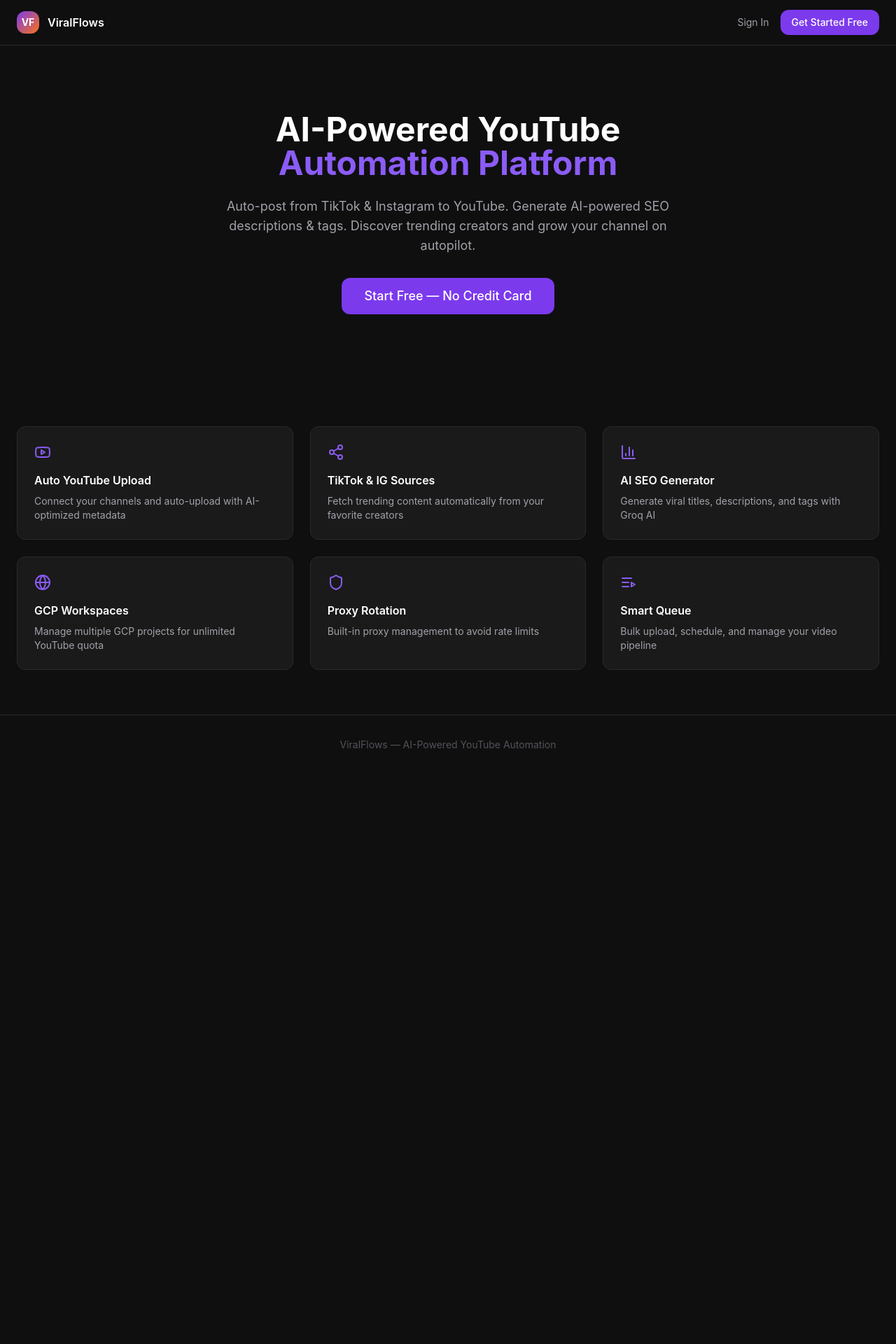
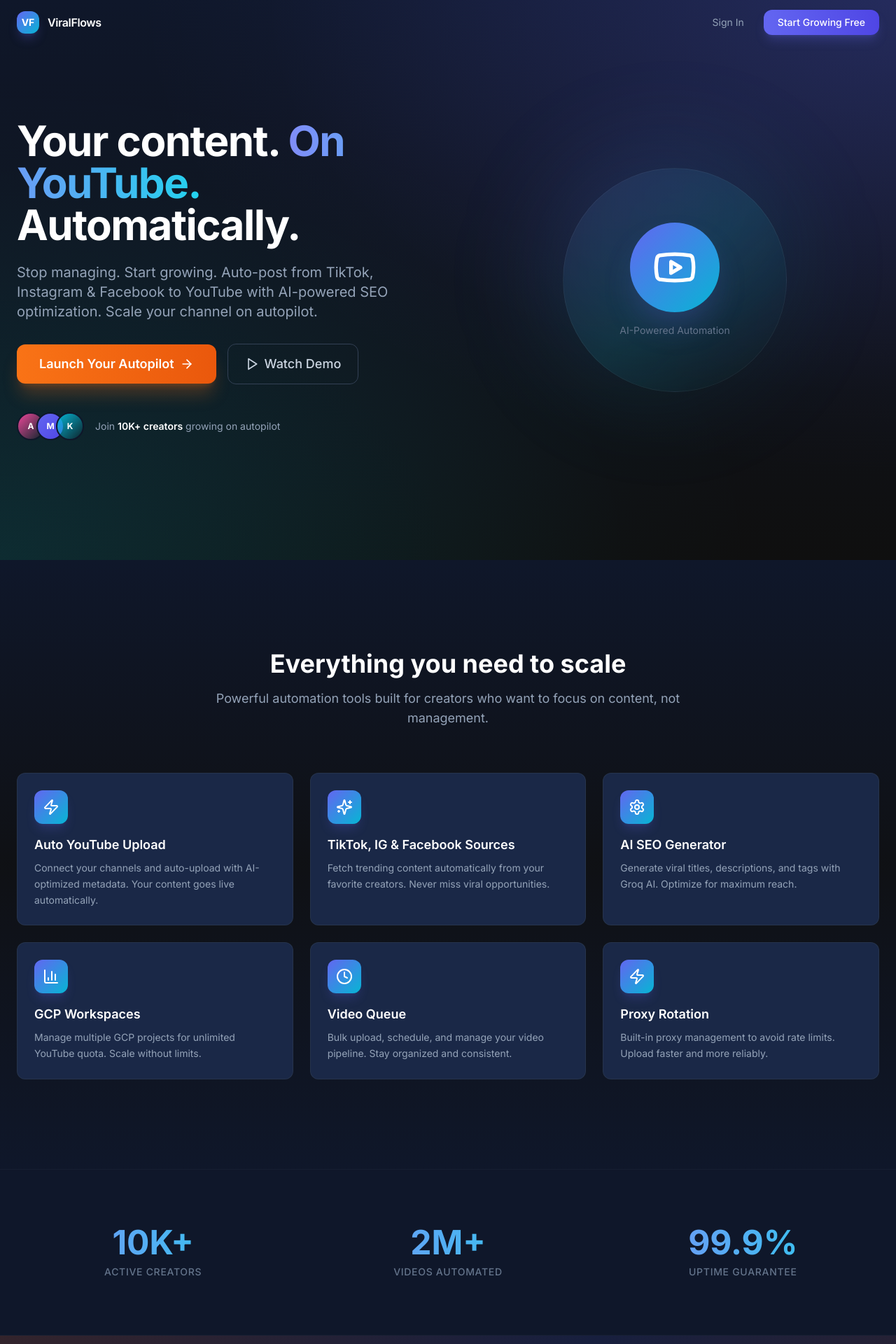
Before and after one commit to noobhere171-svg/viralflows, a React (Vite) app in the folder artifacts/web/: page / in a window 1280 px wide. Shown: the top 1920 px of the page at 70% size. Before the commit the page ends 1106 px from the top, so only its background shows below. Built offline with nearby package versions, Linux system fonts and the light colour scheme; no server answers.

Commit message:
landing: redesign matching Manus AI layout with animations, gradients, text corrections

```diff
--- a/artifacts/web/index.html
+++ b/artifacts/web/index.html
@@ -3,9 +3,16 @@
   <head>
     <meta charset="UTF-8" />
     <link rel="icon" type="image/svg+xml" href="/favicon.svg" />
-    <meta name="viewport" content="width=device-width, initial-scale=1.0" />
-    <title>ViralFlows — AI-Powered Automation</title>
-    <meta name="description" content="Automate your YouTube channel with AI-powered tools. Auto-post from TikTok to YouTube, generate SEO descriptions & tags, and grow your channel on autopilot." />
+    <meta name="viewport" content="width=device-width, initial-scale=1.0, maximum-scale=1" />
+    <title>ViralFlows — Your Content. On YouTube. Automatically.</title>
+    <meta name="description" content="Auto-post from TikTok, Instagram & Facebook to YouTube with AI-powered SEO optimization. Scale your channel on autopilot." />
+    <meta property="og:type" content="website" />
+    <meta property="og:title" content="ViralFlows — YouTube Automation Platform" />
+    <meta property="og:description" content="Auto-post from TikTok, Instagram & Facebook to YouTube with AI-powered SEO. Scale your channel on autopilot." />
+    <meta name="twitter:card" content="summary_large_image" />
+    <link rel="preconnect" href="https://fonts.googleapis.com" />
+    <link rel="preconnect" href="https://fonts.gstatic.com" crossorigin />
+    <link href="https://fonts.googleapis.com/css2?family=Geist:wght@400;500;600;700;800&family=Inter:wght@400;500;600;700&display=swap" rel="stylesheet" />
   </head>
   <body class="antialiased">
     <div id="root"></div>
--- a/artifacts/web/src/index.css
+++ b/artifacts/web/src/index.css
@@ -49,3 +49,41 @@
 .card-hover:hover {
   border-color: hsl(263 70% 50% / 0.3);
 }
+
+/* ========== Landing Page Animations ========== */
+@keyframes fadeIn {
+  from { opacity: 0; transform: translateY(20px); }
+  to { opacity: 1; transform: translateY(0); }
+}
+
+@keyframes float {
+  0%, 100% { transform: translateY(0px); }
+  50% { transform: translateY(-20px); }
+}
+
+.animate-fade-in {
+  animation: fadeIn 0.8s ease-out forwards;
+}
+
+.animate-float {
+  animation: float 6s ease-in-out infinite;
+}
+
+.delay-200 { animation-delay: 200ms; }
+.delay-400 { animation-delay: 400ms; }
+.delay-600 { animation-delay: 600ms; }
+
+/* Landing page hero gradient overlay */
+.hero-gradient {
+  background: radial-gradient(ellipse at top right, rgba(99,102,241,0.15), transparent 50%),
+              radial-gradient(ellipse at bottom left, rgba(6,182,212,0.1), transparent 50%),
+              linear-gradient(to bottom, #0f172a, #0f0f0f);
+}
+
+.features-gradient {
+  background: linear-gradient(to bottom, #0f172a, rgba(15,15,15,0.8), #0f172a);
+}
+
+.cta-gradient {
+  background: linear-gradient(135deg, rgba(255,107,53,0.15), rgba(99,102,241,0.1), rgba(255,107,53,0.15));
+}
--- a/artifacts/web/src/pages/landing/LandingPage.tsx
+++ b/artifacts/web/src/pages/landing/LandingPage.tsx
@@ -1,73 +1,187 @@
+import { useEffect, useState } from "react";
 import { useNavigate } from "react-router-dom";
-import { BarChart3, Youtube, Share2, Globe, Shield, ListVideo } from "lucide-react";
+import { ArrowRight, Play, Zap, Sparkles, Settings, BarChart3, Clock, Youtube } from "lucide-react";
 
-const steps = [
-  { num: 1, title: "Import Channels", desc: "Add your YouTube channels with source accounts and workspace emails", cta: "Import Channels", route: "/channels", icon: Youtube },
-  { num: 2, title: "Upload OAuth Files", desc: "Upload client_secret JSON files for each workspace to enable YouTube API access", cta: "Go to Workspaces", route: "/workspaces", icon: Shield },
-  { num: 3, title: "Auto-Assign GCP", desc: "Let the system create GCP projects and assign channels automatically", cta: "Auto-Assign", route: "/workspaces", icon: Globe },
-  { num: 4, title: "Authorize", desc: "Authorize each GCP project with Google to enable uploads", cta: "Authorize", route: "/workspaces", icon: Share2 },
-  { num: 5, title: "Add Sources", desc: "Connect TikTok, Instagram, or Facebook accounts to automatically fetch viral content", cta: "Add Sources", route: "/sources", icon: Share2 },
-  { num: 6, title: "Start Uploading", desc: "Activate your first workflow and begin auto-uploading to YouTube", cta: "Go to Queue", route: "/video-queue", icon: ListVideo },
+const features = [
+  { icon: Zap, title: "Auto YouTube Upload", desc: "Connect your channels and auto-upload with AI-optimized metadata. Your content goes live automatically." },
+  { icon: Sparkles, title: "TikTok, IG & Facebook Sources", desc: "Fetch trending content automatically from your favorite creators. Never miss viral opportunities." },
+  { icon: Settings, title: "AI SEO Generator", desc: "Generate viral titles, descriptions, and tags with Groq AI. Optimize for maximum reach." },
+  { icon: BarChart3, title: "GCP Workspaces", desc: "Manage multiple GCP projects for unlimited YouTube quota. Scale without limits." },
+  { icon: Clock, title: "Video Queue", desc: "Bulk upload, schedule, and manage your video pipeline. Stay organized and consistent." },
+  { icon: Zap, title: "Proxy Rotation", desc: "Built-in proxy management to avoid rate limits. Upload faster and more reliably." },
+];
+
+const stats = [
+  { value: "10K+", label: "Active Creators" },
+  { value: "2M+", label: "Videos Automated" },
+  { value: "99.9%", label: "Uptime Guarantee" },
 ];
 
 export default function LandingPage() {
   const navigate = useNavigate();
+  const [scrolled, setScrolled] = useState(false);
+
+  useEffect(() => {
+    const onScroll = () => setScrolled(window.scrollY > 50);
+    window.addEventListener("scroll", onScroll, { passive: true });
+    return () => window.removeEventListener("scroll", onScroll);
+  }, []);
 
   return (
-    <div className="min-h-screen bg-[#0f0f0f]">
-      {/* Nav */}
-      <div className="border-b border-[#2a2a2a]">
+    <div className="min-h-screen bg-[#0f172a]">
+      {/* ─── Navbar ─── */}
+      <nav className={`fixed top-0 left-0 right-0 z-50 transition-all duration-300 ${
+        scrolled ? "bg-[#0f172a]/80 backdrop-blur-xl border-b border-white/5" : "bg-transparent"
+      }`}>
         <div className="max-w-7xl mx-auto px-6 h-16 flex items-center justify-between">
           <div className="flex items-center gap-3">
-            <div className="w-8 h-8 rounded-lg bg-gradient-to-br from-violet-600 to-orange-500 flex items-center justify-center font-bold text-white text-sm">VF</div>
-            <span className="font-semibold text-white">ViralFlows</span>
+            <div className="w-8 h-8 rounded-lg bg-gradient-to-br from-indigo-500 to-cyan-500 flex items-center justify-center font-bold text-white text-sm shadow-lg shadow-indigo-500/25">VF</div>
+            <span className="font-semibold text-white tracking-tight">ViralFlows</span>
           </div>
-          <div className="flex items-center gap-4">
-            <button onClick={() => navigate("/login")} className="text-sm text-zinc-400 hover:text-white transition-colors">Sign In</button>
-            <button onClick={() => navigate("/register")} className="bg-violet-600 hover:bg-violet-700 text-white px-4 py-2 rounded-lg text-sm font-medium transition-colors">Get Started Free</button>
+          <div className="flex items-center gap-3">
+            <button onClick={() => navigate("/login")} className="text-sm text-slate-400 hover:text-white transition-colors px-4 py-2">Sign In</button>
+            <button onClick={() => navigate("/register")} className="bg-gradient-to-r from-indigo-500 to-indigo-600 hover:from-indigo-600 hover:to-indigo-700 text-white px-5 py-2 rounded-lg text-sm font-medium transition-all shadow-lg shadow-indigo-500/25">Start Growing Free</button>
           </div>
         </div>
-      </div>
+      </nav>
 
-      {/* Hero */}
-      <div className="max-w-7xl mx-auto px-6 py-24 text-center">
-        <h1 className="text-5xl font-bold text-white mb-6">
-          AI-Powered YouTube<br />
-          <span className="text-violet-500">Automation Platform</span>
-        </h1>
-        <p className="text-zinc-400 text-lg max-w-2xl mx-auto mb-8">
-          Auto-post from TikTok & Instagram to YouTube. Generate AI-powered SEO descriptions & tags.
-          Discover trending creators and grow your channel on autopilot.
-        </p>
-        <button onClick={() => navigate("/register")} className="bg-violet-600 hover:bg-violet-700 text-white px-8 py-3 rounded-xl text-lg font-medium transition-colors">
-          Start Free — No Credit Card
-        </button>
-      </div>
+      {/* ─── Hero ─── */}
+      <section className="relative min-h-screen flex items-center overflow-hidden">
+        <div className="absolute inset-0 hero-gradient" />
+        <div className="absolute inset-0 bg-[radial-gradient(ellipse_at_top_right,rgba(99,102,241,0.12),transparent_60%),radial-gradient(ellipse_at_bottom_left,rgba(6,182,212,0.08),transparent_60%)]" />
 
-      {/* Features */}
-      <div className="max-w-7xl mx-auto px-6 py-16">
-        <div className="grid grid-cols-3 gap-6">
-          {[
-            { icon: Youtube, title: "Auto YouTube Upload", desc: "Connect your channels and auto-upload with AI-optimized metadata" },
-            { icon: Share2, title: "TikTok & IG Sources", desc: "Fetch trending content automatically from your favorite creators" },
-            { icon: BarChart3, title: "AI SEO Generator", desc: "Generate viral titles, descriptions, and tags with Groq AI" },
-            { icon: Globe, title: "GCP Workspaces", desc: "Manage multiple GCP projects for unlimited YouTube quota" },
-            { icon: Shield, title: "Proxy Rotation", desc: "Built-in proxy management to avoid rate limits" },
-            { icon: ListVideo, title: "Smart Queue", desc: "Bulk upload, schedule, and manage your video pipeline" },
-          ].map((feat) => (
-            <div key={feat.title} className="bg-[#1a1a1a] border border-[#2a2a2a] rounded-xl p-6 card-hover">
-              <feat.icon className="text-violet-500 mb-4" size={24} />
-              <h3 className="text-white font-semibold mb-2">{feat.title}</h3>
-              <p className="text-zinc-400 text-sm">{feat.desc}</p>
+        <div className="relative max-w-7xl mx-auto px-6 w-full">
+          <div className="flex flex-col md:flex-row items-center gap-12 md:gap-16">
+            {/* Left: Text */}
+            <div className="flex-1 pt-24 md:pt-0 text-center md:text-left">
+              <h1 className="text-4xl sm:text-5xl lg:text-6xl font-extrabold text-white leading-tight tracking-tight">
+                Your content.{" "}
+                <span className="bg-gradient-to-r from-indigo-400 to-cyan-400 bg-clip-text text-transparent">On YouTube.</span>
+                <br />
+                <span>Automatically.</span>
+              </h1>
+
+              <p className="mt-6 text-lg sm:text-xl text-slate-400 max-w-xl leading-relaxed animate-fade-in delay-200">
+                Stop managing. Start growing. Auto-post from TikTok, Instagram &amp; Facebook to YouTube with AI-powered SEO optimization. Scale your channel on autopilot.
+              </p>
+
+              <div className="mt-8 flex flex-col sm:flex-row items-center gap-4 animate-fade-in delay-400">
+                <button onClick={() => navigate("/register")} className="group bg-gradient-to-r from-orange-500 to-orange-600 hover:from-orange-600 hover:to-orange-700 text-white px-8 py-3.5 rounded-xl text-lg font-semibold transition-all shadow-xl shadow-orange-500/25 flex items-center gap-2">
+                  Launch Your Autopilot
+                  <ArrowRight className="w-5 h-5 group-hover:translate-x-1 transition-transform" />
+                </button>
+                <button className="flex items-center gap-2 text-slate-300 hover:text-white px-6 py-3.5 rounded-xl border border-slate-700 hover:border-slate-500 transition-all text-lg font-medium">
+                  <Play className="w-5 h-5" />
+                  Watch Demo
+                </button>
+              </div>
+
+              <div className="mt-10 flex items-center gap-4 animate-fade-in delay-600">
+                <div className="flex -space-x-3">
+                  {["from-pink-500", "from-indigo-500", "from-cyan-500"].map((g, i) => (
+                    <div key={i} className={`w-10 h-10 rounded-full bg-gradient-to-br ${g} to-${g === "from-pink-500" ? "rose-600" : g === "from-indigo-500" ? "indigo-600" : "cyan-600"} border-2 border-[#0f172a] flex items-center justify-center text-xs font-bold text-white`}>
+                      {["A", "M", "K"][i]}
+                    </div>
+                  ))}
+                </div>
+                <span className="text-slate-400 text-sm">Join <span className="text-white font-semibold">10K+ creators</span> growing on autopilot</span>
+              </div>
             </div>
-          ))}
+
+            {/* Right: Floating Illustration (Desktop only) */}
+            <div className="hidden md:block flex-1 relative">
+              <div className="relative w-full aspect-square max-w-lg mx-auto">
+                <div className="absolute inset-0 animate-float">
+                  <div className="w-72 h-72 lg:w-96 lg:h-96 rounded-full bg-gradient-to-br from-indigo-500/20 via-cyan-500/10 to-transparent blur-3xl absolute top-1/2 left-1/2 -translate-x-1/2 -translate-y-1/2" />
+                  <div className="relative w-full h-full flex items-center justify-center">
+                    <div className="w-64 h-64 lg:w-80 lg:h-80 rounded-full bg-gradient-to-br from-indigo-400/10 via-cyan-400/10 to-transparent border border-white/5 backdrop-blur-sm flex items-center justify-center">
+                      <div className="text-center">
+                        <div className="w-24 h-24 lg:w-32 lg:h-32 mx-auto rounded-full bg-gradient-to-br from-indigo-500 to-cyan-500 flex items-center justify-center shadow-2xl shadow-indigo-500/30">
+                          <Youtube className="w-12 h-12 lg:w-16 lg:h-16 text-white" />
+                        </div>
+                        <p className="mt-4 text-slate-500 text-sm">AI-Powered Automation</p>
+                      </div>
+                    </div>
+                  </div>
+                </div>
+              </div>
+            </div>
+          </div>
         </div>
-      </div>
+      </section>
 
-      {/* Footer */}
-      <div className="border-t border-[#2a2a2a] py-8 text-center text-sm text-zinc-600">
-        ViralFlows — AI-Powered YouTube Automation
-      </div>
+      {/* ─── Features ─── */}
+      <section className="relative py-24 lg:py-32 features-gradient">
+        <div className="max-w-7xl mx-auto px-6">
+          <div className="text-center mb-16">
+            <h2 className="text-3xl lg:text-4xl font-bold text-white">Everything you need to scale</h2>
+            <p className="mt-4 text-lg text-slate-400 max-w-2xl mx-auto">Powerful automation tools built for creators who want to focus on content, not management.</p>
+          </div>
+
+          <div className="grid grid-cols-1 md:grid-cols-2 lg:grid-cols-3 gap-6">
+            {features.map((feat, i) => {
+              const Icon = feat.icon;
+              return (
+                <div key={feat.title} className="group relative bg-[#1a2847] border border-slate-700/50 rounded-xl p-6 transition-all duration-300 hover:border-indigo-500/50 hover:shadow-xl hover:shadow-indigo-500/5 hover:-translate-y-0.5">
+                  <div className="absolute inset-0 rounded-xl bg-gradient-to-br from-indigo-500/0 via-transparent to-cyan-500/0 group-hover:from-indigo-500/5 group-hover:to-cyan-500/5 transition-all duration-300 pointer-events-none" />
+                  <div className="relative">
+                    <div className="w-12 h-12 rounded-lg bg-gradient-to-br from-indigo-500 to-cyan-500 flex items-center justify-center shadow-lg shadow-indigo-500/20 mb-4">
+                      <Icon className="w-6 h-6 text-white" />
+                    </div>
+                    <h3 className="text-lg font-semibold text-white mb-2">{feat.title}</h3>
+                    <p className="text-sm text-slate-400 leading-relaxed">{feat.desc}</p>
+                  </div>
+                </div>
+              );
+            })}
+          </div>
+        </div>
+      </section>
+
+      {/* ─── Stats ─── */}
+      <section className="py-16 lg:py-20 border-y border-slate-800/50">
+        <div className="max-w-7xl mx-auto px-6">
+          <div className="grid grid-cols-1 md:grid-cols-3 gap-8 text-center">
+            {stats.map((stat) => (
+              <div key={stat.label}>
+                <div className="text-4xl lg:text-5xl font-extrabold bg-gradient-to-r from-indigo-400 to-cyan-400 bg-clip-text text-transparent">{stat.value}</div>
+                <div className="mt-2 text-sm text-slate-500 font-medium uppercase tracking-wider">{stat.label}</div>
+              </div>
+            ))}
+          </div>
+        </div>
+      </section>
+
+      {/* ─── CTA ─── */}
+      <section className="relative py-24 lg:py-32">
+        <div className="absolute inset-0 cta-gradient" />
+        <div className="relative max-w-7xl mx-auto px-6 text-center">
+          <h2 className="text-3xl lg:text-4xl font-bold text-white">Ready to automate your growth?</h2>
+          <p className="mt-4 text-lg text-slate-400 max-w-xl mx-auto">Start free. Scale your YouTube channel on autopilot today.</p>
+          <div className="mt-8">
+            <button onClick={() => navigate("/register")} className="group bg-gradient-to-r from-orange-500 to-orange-600 hover:from-orange-600 hover:to-orange-700 text-white px-8 py-3.5 rounded-xl text-lg font-semibold transition-all shadow-xl shadow-orange-500/25 inline-flex items-center gap-2">
+              Start Growing Free
+              <ArrowRight className="w-5 h-5 group-hover:translate-x-1 transition-transform" />
+            </button>
+          </div>
+        </div>
+      </section>
+
+      {/* ─── Footer ─── */}
+      <footer className="border-t border-slate-800/50 py-8">
+        <div className="max-w-7xl mx-auto px-6 flex flex-col md:flex-row items-center justify-between gap-4">
+          <div className="flex items-center gap-3">
+            <div className="w-6 h-6 rounded bg-gradient-to-br from-indigo-500 to-cyan-500 flex items-center justify-center font-bold text-white text-xs">VF</div>
+            <span className="font-semibold text-white text-sm">ViralFlows</span>
+          </div>
+          <p className="text-sm text-slate-600">&copy; 2026 ViralFlows. All rights reserved.</p>
+          <div className="flex items-center gap-6">
+            {["Privacy", "Terms", "Contact"].map((link) => (
+              <button key={link} className="text-sm text-slate-500 hover:text-white transition-colors">{link}</button>
+            ))}
+          </div>
+        </div>
+      </footer>
     </div>
   );
 }
```
